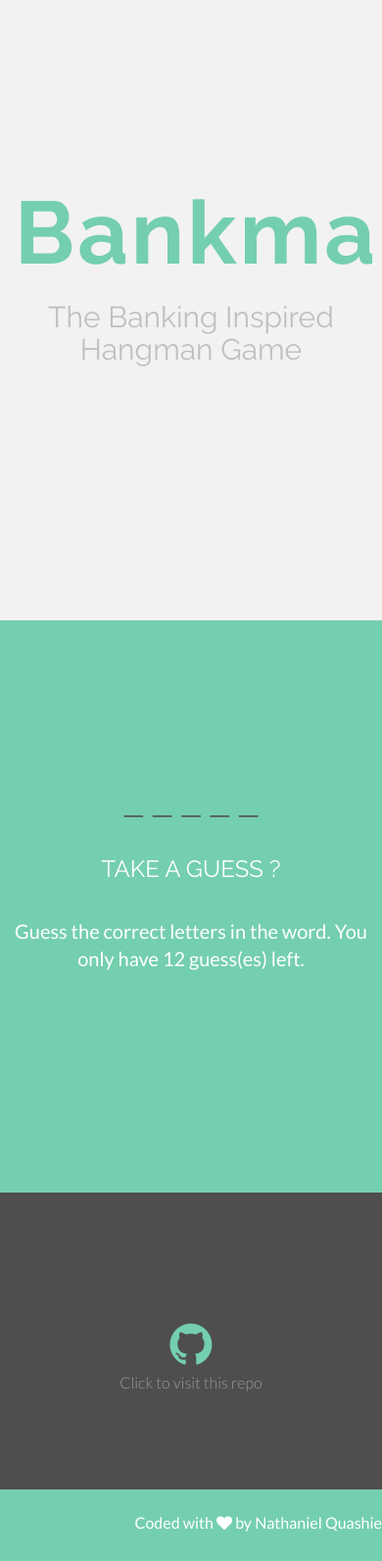
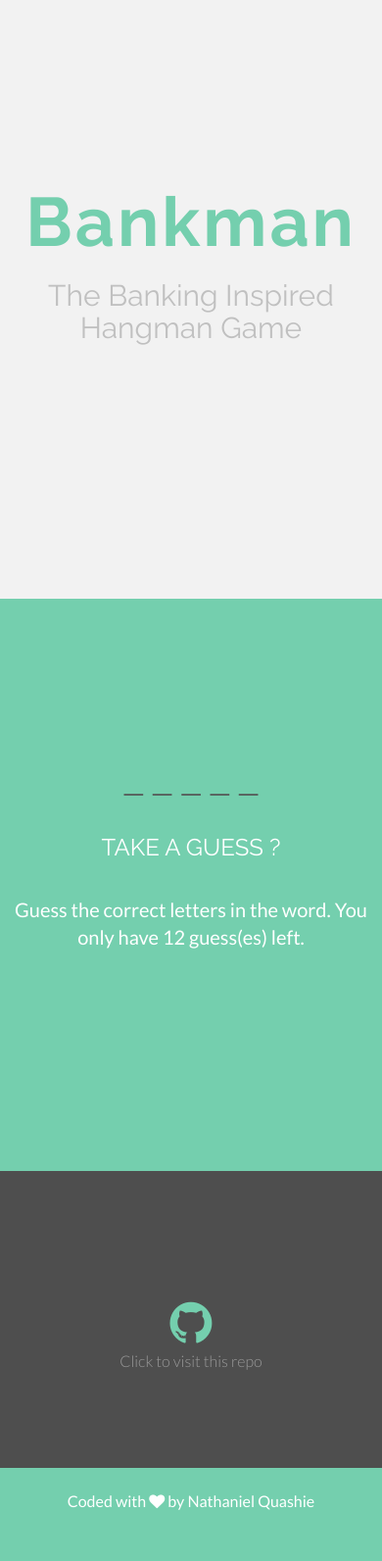
Before and after one commit to bklynate/hangman-game, a PHP site: page / in a window 390 px wide; the page is wider, and only the part inside the window is pictured. Shown: the part 152-1745 px from the top of that part at 98% size. After the commit the page ends 1693 px from the top of that part, so only its background shows below. Run offline with PHP 8.4, Linux system fonts and the light colour scheme; some libraries are stand-ins or nearby versions.

Commit message:
edit intro header css for 457px and footer text

```diff
--- a/assets/temp/css/main.css
+++ b/assets/temp/css/main.css
@@ -153,7 +153,7 @@ a:after {
 }
 #f p {
 	color: white;
-	text-align: right;
+	text-align: center;
 	font-weight: 400;
 }
 /* Image Opacity */
@@ -170,3 +170,12 @@ and (max-width : 767px) {
   	background-color: #ffffff;
   }
 }
+@media only screen
+and (max-width : 457px) {
+  #intro h1 {
+  	font-size: 70px;
+  	font-weight: 700;
+  	letter-spacing: 3px;
+  	color: #74cfae;
+  }
+}
```
Also changed, not shown: assets/css/main.css (+11 -1 lines).
